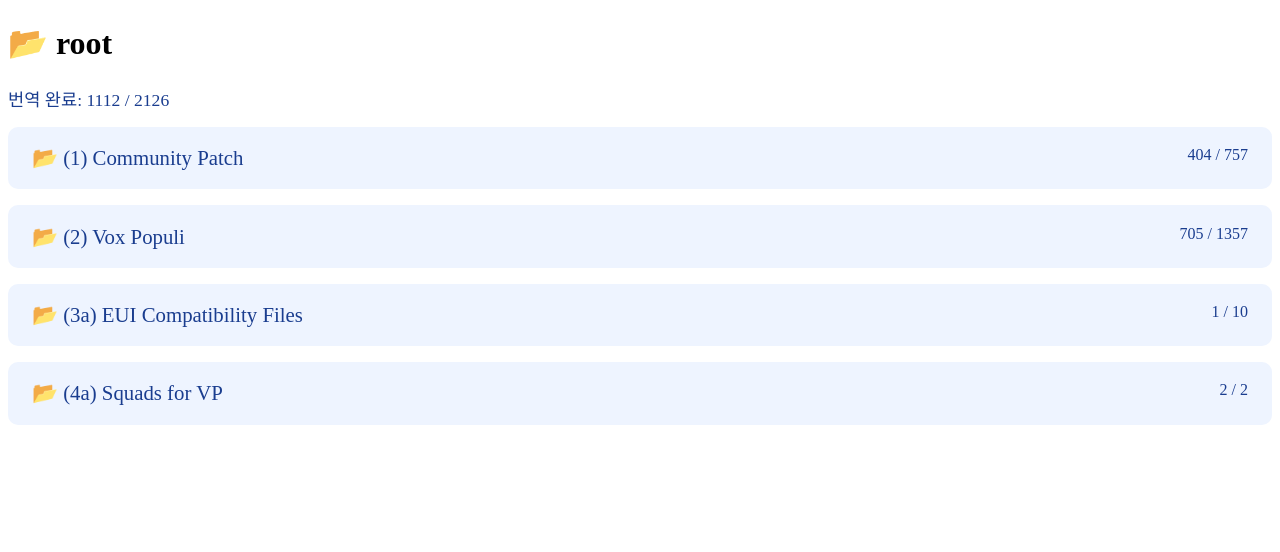
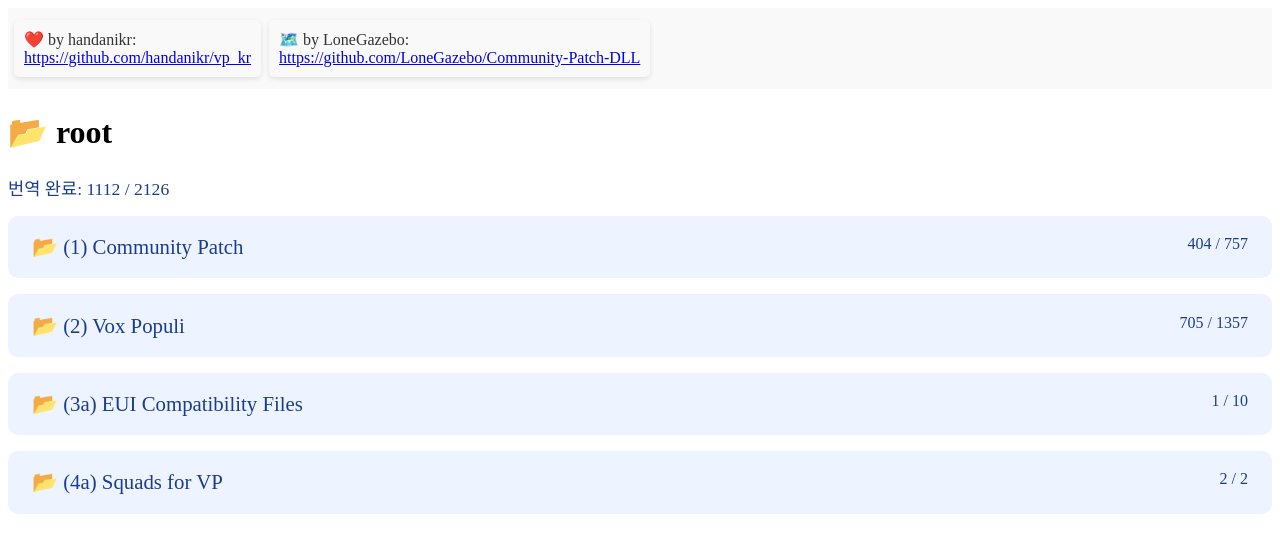
Before and after one commit to hyuckkim/shrine, a SvelteKit app: page / in a window 1280 px wide. Before the commit this address had no page. Shown: the top 552 px of the page. Built offline with nearby package versions, Linux system fonts and the light colour scheme.

Commit message:
change styles

```diff
--- a/src/routes/+layout.svelte
+++ b/src/routes/+layout.svelte
@@ -3,7 +3,31 @@
 
 	let { children } = $props();
 </script>
+<style>
+	header { display: flex; position: sticky;
+    top: 0; background-color: #f9f9f9; padding: 2px; z-index: 1000; }
+	p {
+		color: #333;
+		background-color: #f9f9f9;
+		border-radius: 5px;
+		padding: 10px;
+		margin: 10px 4px;
+		box-shadow: 0 2px 5px rgba(0, 0, 0, 0.1);
+		transition: transform 0.2s;
+	}
+</style>
 
+<header>
+<p>❤️ by handanikr: <br>
+	<a href="https://github.com/handanikr/vp_kr">
+	https://github.com/handanikr/vp_kr</a>
+</p>
+<p>
+	🗺️ by LoneGazebo: <br>
+	<a href="https://github.com/LoneGazebo/Community-Patch-DLL">
+	https://github.com/LoneGazebo/Community-Patch-DLL</a>
+</p>
+</header>
 <svelte:head>
 	<link rel="icon" href={favicon} />
 </svelte:head>
--- a/src/routes/[...segments]/FilePage.svelte
+++ b/src/routes/[...segments]/FilePage.svelte
@@ -40,6 +40,8 @@
     font-size: 2rem;
     font-weight: bold;
     margin: 1.5rem 0;
+    position: sticky; top: 84px;
+    background: #f9f9f9;
   }
   .back {
     margin-bottom: 1rem;
@@ -55,11 +57,11 @@
   }
 </style>
 
-<div class="header">📄 {file.name}</div>
-
+<div class="header">📄 {file.name}
 {#if file.parentHref}
   <a class="back" href={file.parentHref}>⬆️ 상위 디렉토리로</a>
 {/if}
+</div>
 
 {#if file.content && file.content.length > 0}
   <div class="rows">
```
